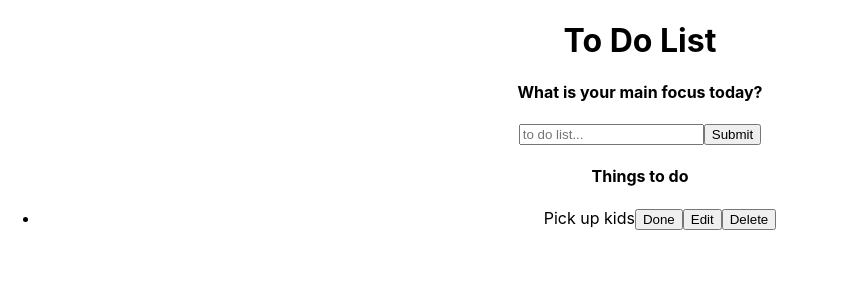
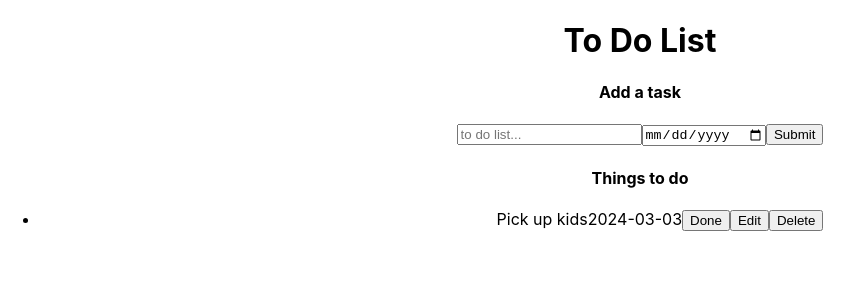
Before and after one commit to jihyekwak/react-todo, a React (Create React App) app: page / in a window 1280 px wide. Shown: the top 300 px of the page, without its empty margins (0-863 px from the left). Built offline with nearby package versions, Linux system fonts and the light colour scheme.

Commit message:
Add date feild to todolist

```diff
--- a/src/App.js
+++ b/src/App.js
@@ -10,16 +10,18 @@ function Header() {
 }
 
 function Create(props) {
-  const [title, setTitle] = useState("")
+  const [title, setTitle] = useState("");
+  const [date, setDate] = useState("");
 
   return (
     <div>
-      <h4>What is your main focus today?</h4>
+      <h4>Add a task</h4>
       <form
         onSubmit={(e) => {
           e.preventDefault()
-          props.onCreate(title)
-          setTitle("")
+          props.onCreate(title, date)
+          setTitle("");
+          setDate("")
         }}>
         <input
           type='text'
@@ -28,6 +30,12 @@ function Create(props) {
           required
           value={title}
           onChange={(e) => setTitle(e.target.value)}></input>
+        <input
+          type="date"
+          name="date"
+          value={date}
+          onChange={(e) => setDate(e.target.value)}
+          ></input>
         <input type='submit'></input>
       </form>
     </div>
@@ -40,6 +48,7 @@ function TodoList(props) {
   return (
     <div className='todo-list'>
       <span className={isDone ? 'done-todo': null}>{props.todo.title}</span>
+      <span>{props.todo.date}</span>
       <button onClick={() => {
         props.onCheckHandler(props.todo.id, !isDone);
         setIsDone(!isDone);
@@ -51,7 +60,8 @@ function TodoList(props) {
 }
 
 function Edit(props) {
-  const [editTitle, setEditTitle] = useState(props.todo.title)
+  const [editTitle, setEditTitle] = useState(props.todo.title);
+  const [editDate, setEditDate] = useState(props.todo.date);
 
   return (
     <div className='edit-todo'>
@@ -60,20 +70,26 @@ function Edit(props) {
         className='edit-form'
         onSubmit={(e) => {
           e.preventDefault()
-          props.onEdit(editTitle)
+          props.onEdit(editTitle, editDate)
         }}>
         <input
           type='text'
           name='title'
           value={editTitle}
           onChange={(e) => setEditTitle(e.target.value)}></input>
+        <input
+          type="date"
+          name="date"
+          value={editDate}
+          onChange={(e) => setEditDate(e.target.value)}
+          ></input>
         <input type='submit'></input>
       </form>
     </div>
   )
 }
 function App() {
-  const [todos, setTodos] = useState([{ id: 1, title: "Pick up kids" , done: false}]);
+  const [todos, setTodos] = useState([{ id: 1, title: "Pick up kids", date: "2024-03-03", done: false}]);
   const [nextId, setNextId] = useState(2);
   const [mode, setMode] = useState(null);
   const [selectedTodo, setSelectedTodo] = useState();
@@ -85,9 +101,9 @@ function App() {
       {mode !== "EDIT" ? (
         <>
           <Create
-            onCreate={(_title) => {
+            onCreate={(_title, _date) => {
               const newTodos = [...todos];
-              const newTodo = { id: nextId, title: _title , done: false};
+              const newTodo = { id: nextId, title: _title , date: _date, done: false};
               newTodos.push(newTodo);
               setTodos(newTodos);
               setNextId(nextId + 1);
@@ -126,10 +142,10 @@ function App() {
       {mode === "EDIT" ? (
         <Edit
           todo={selectedTodo}
-          onEdit={(_title) => {
+          onEdit={(_title, _date) => {
             const newTodos = todos.map((todo) =>
               todo === selectedTodo
-                ? Object.assign(todo, { title: _title })
+                ? Object.assign(todo, { title: _title, date: _date })
                 : todo
             )
             setTodos(newTodos)
```
